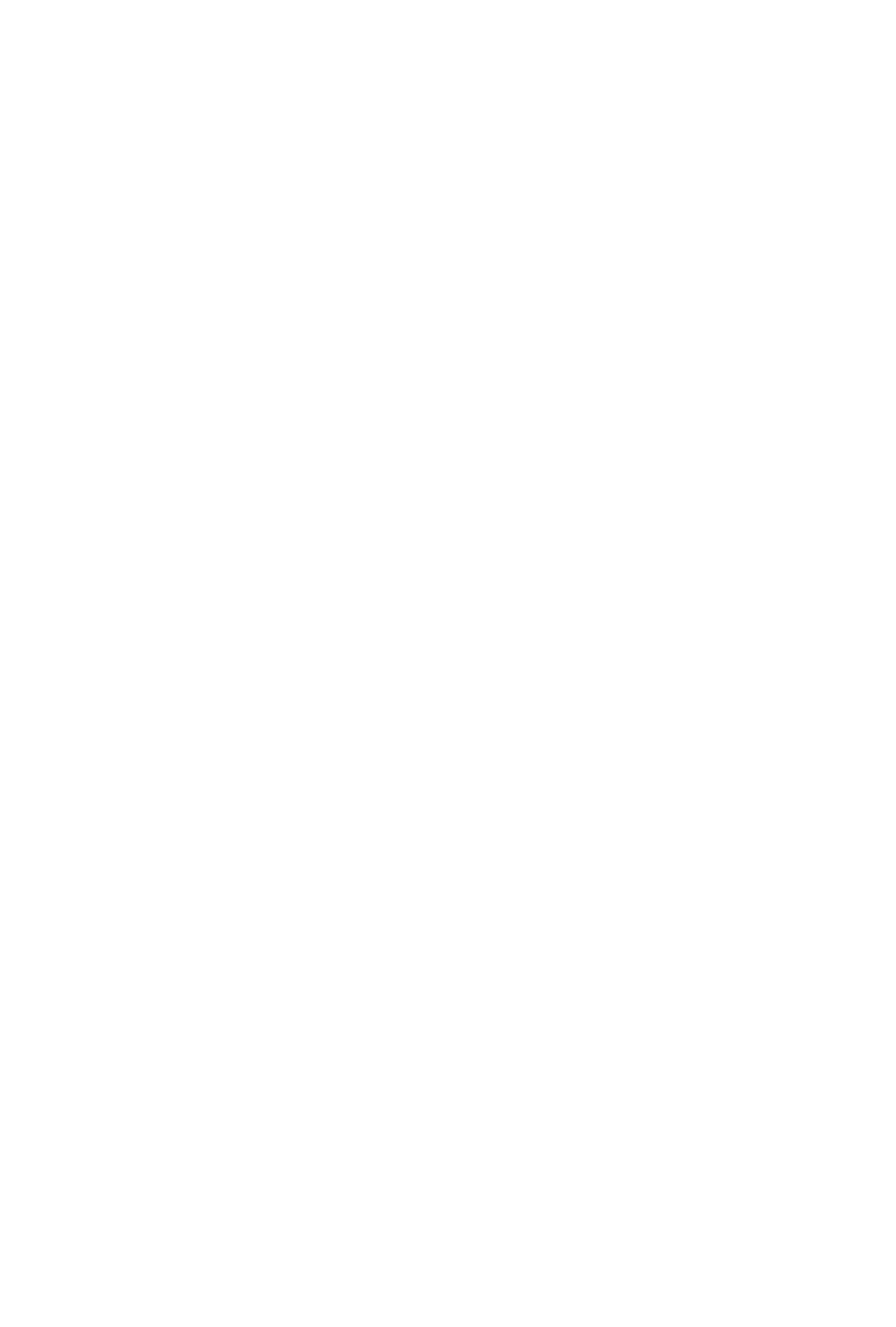
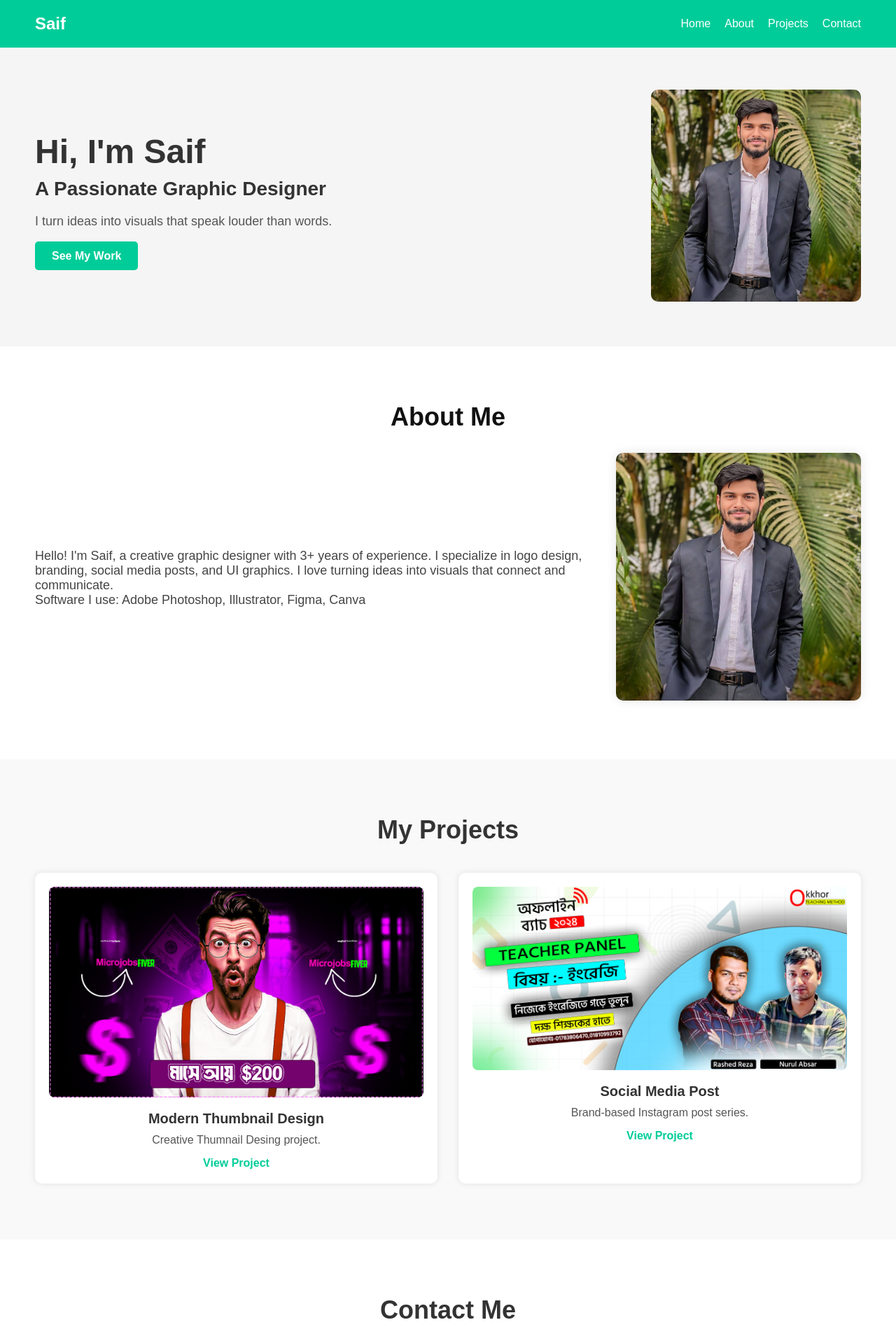
Before and after one commit to SaifUddinBabar/portfolio-of-saif, a plain HTML site: page index.html in a window 1280 px wide. Shown: the top 1896 px of the page at 70% size. Before the commit the page ends 800 px from the top, so only its background shows below. Drawn offline with Linux system fonts and the light colour scheme.

Commit message:
my portfolio

```diff
--- a/index.html
+++ b/index.html
@@ -4,8 +4,92 @@
     <meta charset="UTF-8">
     <meta name="viewport" content="width=device-width, initial-scale=1.0">
     <title>My Portfolio</title>
+    <link rel="stylesheet" href="style/style.css">
 </head>
 <body>
 
+<header>
+    <div class="logo">Saif</div>
+    <nav>
+        <ul>
+            <li><a href="#home">Home</a></li>
+            <li><a href="#about">About</a></li>
+            <li><a href="#projects">Projects</a></li>
+            <li><a href="#contact">Contact</a></li>
+        </ul>
+    </nav>
+</header>
+<section class="hero" id="home">
+  <div class="hero-text">
+    <h1>Hi, I'm Saif</h1>
+    <h2>A Passionate Graphic Designer</h2>
+    <p>I turn ideas into visuals that speak louder than words.</p>
+    <a href="#projects" class="btn">See My Work</a>
+  </div>
+  <div class="hero-image">
+    <img src="images/saif.jpg" alt="My Photo">
+  </div>
+</section>
+
+<section class="about" id="about">
+  <h2>About Me</h2>
+  <div class="about-content">
+    <div class="about-text">
+      <p>Hello! I'm Saif, a creative graphic designer with 3+ years of experience. I specialize in logo design, branding, social media posts, and UI graphics. I love turning ideas into visuals that connect and communicate.</p>
+      <p>Software I use: Adobe Photoshop, Illustrator, Figma, Canva</p>
+    </div>
+    <div class="about-image">
+ <img src="images/saif.jpg" alt="About Me">
+
+    </div>
+  </div>
+</section>
+<section class="projects" id="projects">
+  <h2>My Projects</h2>
+  <div class="project-grid">
+
+    <div class="project-card">
+      <img src="images/practice thumnail - Copy - Copy.jpg" alt="Project 1">
+      <h3>Modern Thumbnail Design</h3>
+      <p>Creative Thumnail Desing project.</p>
+      <a href="https://www.behance.net/yourlink1" target="_blank">View Project</a>
+    </div>
+
+    <div class="project-card">
+      <img src="images/moress.jpg" alt="Project 2">
+      <h3>Social Media Post</h3>
+      <p>Brand-based Instagram post series.</p>
+      <a href="https://www.behance.net/yourlink2" target="_blank">View Project</a>
+    </div>
+
+    <!-- More project cards as needed -->
+
+  </div>
+</section>
+
+
+<section class="contact" id="contact">
+  <h2>Contact Me</h2>
+  <p>You can reach me via email or through my social media accounts below.</p>
+
+  <div class="contact-info">
+    <p><strong>Email:</strong> mdbabar4202@email.com</p>
+    <p><strong>Phone:</strong> +8801810993792</p>
+
+    <div class="social-links">
+      <a href="https://www.facebook.com/yourprofile" target="_blank">Facebook</a>
+      <a href="https://www.instagram.com/yourprofile" target="_blank">Instagram</a>
+      <a href="https://www.linkedin.com/in/yourprofile" target="_blank">LinkedIn</a>
+    </div>
+  </div>
+</section>
+
+<footer>
+  <p>© 2025 Saif Uddin Babar. All Rights Reserved.</p>
+</footer>
+
+
+
+
 </body>
 </html>
--- /dev/null
+++ b/style/style.css
@@ -0,0 +1,256 @@
+*{
+
+    margin: 0;
+    padding: 0;
+    box-sizing: border-box;
+}
+
+body{
+    font-family: 'Poppins', sans-serif;
+    background-color: #f0f0f0;
+    color: #333;
+}
+header{
+    display: flex;
+    justify-content: space-between;
+    align-items: center;
+    background-color: #00cc99;
+    color: white;
+    padding: 20px 50px;
+    text-align: center;
+}
+.logo {
+  font-size: 24px;
+  font-weight: bold;
+}
+nav ul {
+    list-style: none;
+    display: flex;
+    gap: 20px;
+}
+nav ul li a {
+  text-decoration: none;
+  color: white;
+  transition: 0.3s;
+}
+nav ul li a:hover {
+  color: #ddd;
+}
+.hero {
+  display: flex;
+  align-items: center;
+  justify-content: space-between;
+  padding: 60px 50px;
+  background-color: #f5f5f5;
+}
+
+.hero-text {
+  max-width: 50%;
+}
+
+.hero-text h1 {
+  font-size: 48px;
+  margin-bottom: 10px;
+}
+
+.hero-text h2 {
+  font-size: 28px;
+  color: #333;
+  margin-bottom: 20px;
+}
+
+.hero-text p {
+  font-size: 18px;
+  margin-bottom: 30px;
+  color: #555;
+}
+
+.btn {
+  background-color: #00cc99;
+  color: white;
+  padding: 12px 24px;
+  text-decoration: none;
+  border-radius: 5px;
+  font-weight: bold;
+  transition: 0.3s;
+}
+
+.btn:hover {
+  background-color: #00997a;
+}
+
+.hero-image img {
+  width: 300px;
+  height: auto;
+  border-radius: 10px;
+}
+
+.about {
+  padding: 80px 50px;
+  background-color: #ffffff;
+}
+
+.about h2 {
+  font-size: 36px;
+  margin-bottom: 30px;
+  text-align: center;
+  color: #111;
+}
+
+.about-content {
+  display: flex;
+  align-items: center;
+  justify-content: space-between;
+  gap: 40px;
+}
+
+.about-text {
+  flex: 1;
+  font-size: 18px;
+  color: #444;
+}
+
+.about-image img {
+  width: 350px;
+  border-radius: 10px;
+  box-shadow: 0 0 15px rgba(0,0,0,0.1);
+}
+.about {
+  padding: 80px 50px;
+  background-color: #ffffff;
+}
+
+.about h2 {
+  font-size: 36px;
+  margin-bottom: 30px;
+  text-align: center;
+  color: #111;
+}
+
+.about-content {
+  display: flex;
+  align-items: center;
+  justify-content: space-between;
+  gap: 40px;
+}
+
+.about-text {
+  flex: 1;
+  font-size: 18px;
+  color: #444;
+}
+
+.about-image img {
+  width: 350px;
+  border-radius: 10px;
+  box-shadow: 0 0 15px rgba(0,0,0,0.1);
+}
+.projects {
+  padding: 80px 50px;
+  background-color: #f9f9f9;
+  text-align: center;
+}
+
+.projects h2 {
+  font-size: 36px;
+  margin-bottom: 40px;
+}
+
+.project-grid {
+  display: grid;
+  grid-template-columns: repeat(auto-fit, minmax(280px, 1fr));
+  gap: 30px;
+}
+
+.project-card {
+  background-color: #fff;
+  padding: 20px;
+  border-radius: 10px;
+  box-shadow: 0 0 10px rgba(0,0,0,0.1);
+}
+
+.project-card img {
+  width: 100%;
+  border-radius: 8px;
+  margin-bottom: 15px;
+}
+
+.project-card h3 {
+  font-size: 20px;
+  margin-bottom: 10px;
+}
+
+.project-card p {
+  color: #555;
+  margin-bottom: 15px;
+}
+
+.project-card a {
+  text-decoration: none;
+  color: #00cc99;
+  font-weight: bold;
+}
+
+.contact {
+  padding: 80px 50px;
+  background-color: #ffffff;
+  text-align: center;
+}
+
+.contact h2 {
+  font-size: 36px;
+  margin-bottom: 20px;
+}
+
+.contact p {
+  font-size: 18px;
+  margin-bottom: 30px;
+  color: #444;
+}
+
+.contact-info p {
+  margin: 10px 0;
+}
+
+.social-links {
+  margin-top: 20px;
+}
+
+.social-links a {
+  margin: 0 15px;
+  text-decoration: none;
+  color: #00cc99;
+  font-weight: bold;
+  transition: 0.3s;
+}
+
+.social-links a:hover {
+  color: #00997a;
+}
+
+@media (max-width: 768px) {
+  .hero, .about-content {
+    flex-direction: column;
+    text-align: center;
+  }
+
+  .hero-text, .about-text {
+    max-width: 100%;
+  }
+
+  .hero-image img, .about-image img {
+    width: 80%;
+  }
+
+  .project-grid {
+    grid-template-columns: 1fr;
+  }
+}
+footer {
+  background-color: #111;
+  color: white;
+  text-align: center;
+  padding: 20px 0;
+  font-size: 14px;
+  margin-top: 40px;
+}
```
Also changed, not shown: images/epik journey 2 - Copy - Copy.jpg (added), images/ict asif, babar, miraj copy.jpg4 - Copy - Copy.jpg (added), images/moress.jpg (added), images/practice thumnail - Copy - Copy.jpg (added), images/saif.jpg (added).
